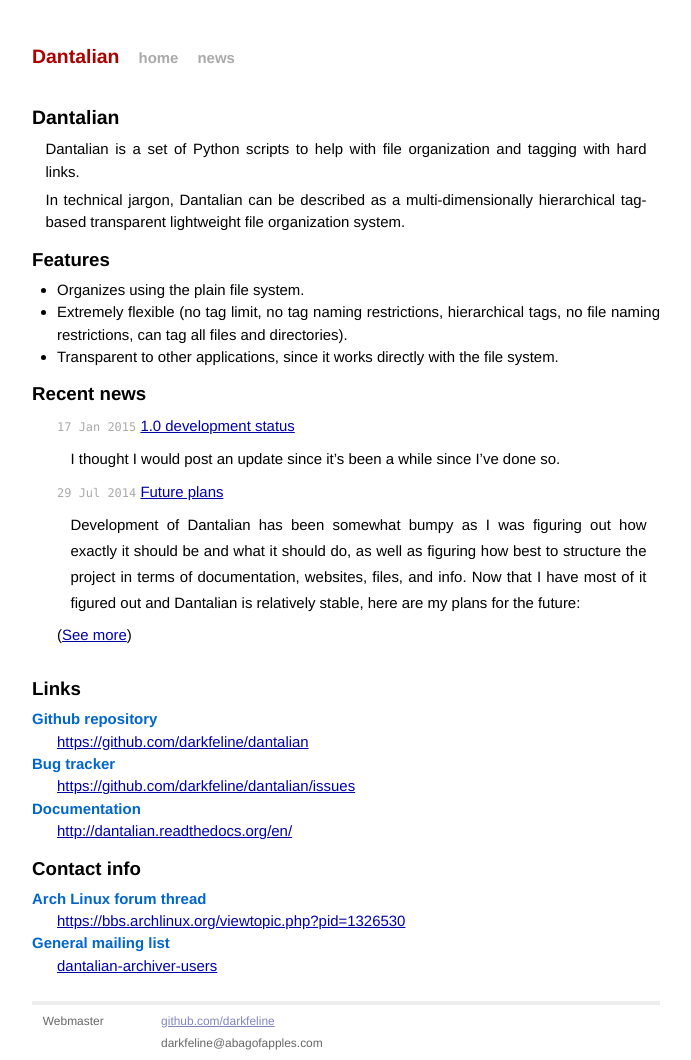
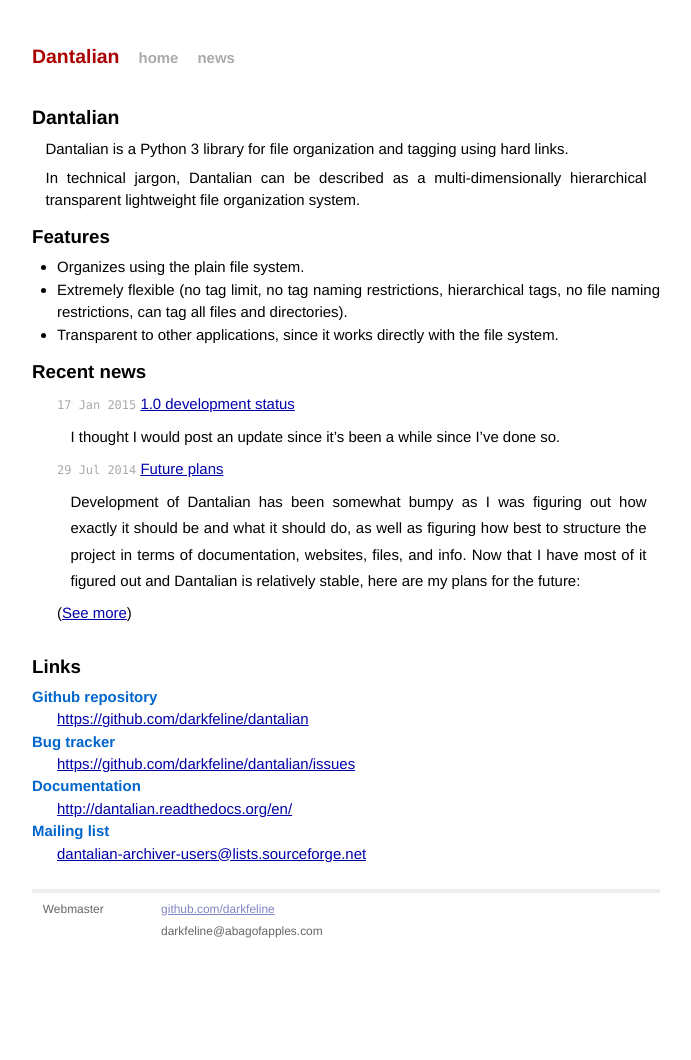
Before and after one commit to darkfeline/dantalian, a Jekyll site: the page built from index.md, in a window 1280 px wide. Shown: the whole page, without its empty margins (294-985 px from the left). Built offline with Jekyll 4.4.1, drawn with Linux system fonts in a browser that asks for light colours; after the commit the page ends 947 px from its top, so only the background shows below that.

Commit message:
Update homepage

```diff
--- a/index.md
+++ b/index.md
@@ -5,11 +5,11 @@ title: Dantalian
 
 # Dantalian
 
-Dantalian is a set of Python scripts to help with file organization and
-tagging with hard links.
+Dantalian is a Python 3 library for file organization and tagging using hard
+links.
 
 In technical jargon, Dantalian can be described as a multi-dimensionally
-hierarchical tag-based transparent lightweight file organization system.
+hierarchical transparent lightweight file organization system.
 
 ## Features
 
@@ -46,10 +46,5 @@ Bug tracker
 Documentation
 : <http://dantalian.readthedocs.org/en/>
 
-## Contact info
-
-Arch Linux forum thread
-: <https://bbs.archlinux.org/viewtopic.php?pid=1326530>
-
-General mailing list
-: [dantalian-archiver-users](https://lists.sourceforge.net/lists/listinfo/dantalian-archiver-users)
+Mailing list
+: [dantalian-archiver-users@lists.sourceforge.net](https://lists.sourceforge.net/lists/listinfo/dantalian-archiver-users)
```
